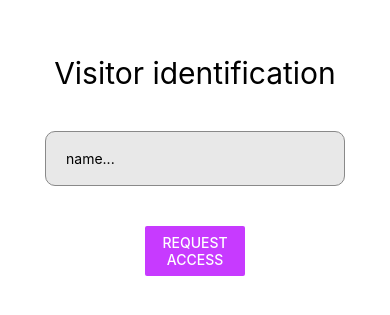
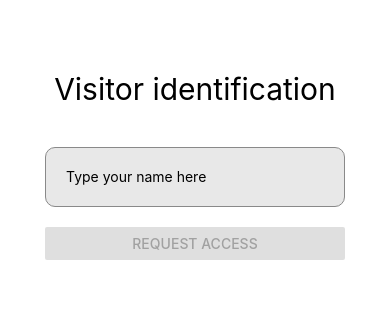
Before and after one commit to ederzin13/use-state-react-native, a React Native app: screen / in a window 390 px wide. Shown: the part 257-572 px from the top of the page. Built offline with nearby package versions, Linux system fonts and the light colour scheme.

Commit message:
grant access logic

```diff
--- a/components/Button.tsx
+++ b/components/Button.tsx
@@ -1,10 +1,14 @@
 import { View, Text, StyleSheet, Button, TouchableOpacity } from "react-native";
 import React from "react";
 
-export default function Btn() {
+type BtnProps = {
+  isDisabled: boolean;
+};
+
+export default function Btn({ isDisabled }: BtnProps) {
   return (
     <TouchableOpacity style={styles.container}>
-      <Button title="Request access" color="#c73aff" />
+      <Button title="Request access" color="#c73aff" disabled={isDisabled} />
     </TouchableOpacity>
   );
 }
--- a/components/Form.tsx
+++ b/components/Form.tsx
@@ -2,14 +2,12 @@ import { View, Text, StyleSheet } from "react-native";
 import React from "react";
 import Title from "./Title";
 import Input from "./Input";
-import Btn from "./Button";
 
 export default function Form() {
   return (
     <View style={styles.container}>
       <Title></Title>
       <Input></Input>
-      <Btn></Btn>
     </View>
   );
 }
--- /dev/null
+++ b/components/Greetings.tsx
@@ -0,0 +1,20 @@
+import { View, Text, StyleSheet } from "react-native";
+import React from "react";
+
+type GreetingsProps = {
+  visitorName: string;
+};
+
+export default function Greetings({ visitorName }: GreetingsProps) {
+  return (
+    <View>
+      <Text style={style.text}>Access granted for {visitorName}!</Text>
+    </View>
+  );
+}
+
+const style = StyleSheet.create({
+  text: {
+    fontSize: 25,
+  },
+});
--- a/components/Input.tsx
+++ b/components/Input.tsx
@@ -1,18 +1,51 @@
-import { View, Text, TextInput, StyleSheet } from "react-native";
+import { View, Text, TextInput, StyleSheet, Button, Alert } from "react-native";
 import React, { useState } from "react";
+import Greetings from "./Greetings";
 
 export default function Input() {
   // Definição do estado com valor inicial (neste caso, string vazia)
   const [name, setName] = useState<string>("");
+  const [accessAuthorized, setAccess] = useState<boolean>(false);
+  const [isDisabled, setDisabled] = useState<boolean>(true);
 
+  //se o acesso estiver autorizado, mostra outro componente com o name
+  if (accessAuthorized)
+    return (
+      <View>
+        <Greetings visitorName={name} />
+        <Button
+          title="Exit"
+          onPress={() => {
+            setAccess(false);
+            setName("");
+            setDisabled(true);
+          }}
+        ></Button>
+      </View>
+    );
+
+  //caso o acesso não esteja autorizado
   return (
     <View style={styles.container}>
       <TextInput
         style={styles.input}
-        placeholder="name..."
+        placeholder="Type your name here"
         value={name}
-        onChangeText={(text) => setName(text)}
-      ></TextInput>
+        onChangeText={(text) => {
+          setName(text);
+          if (text != "") setDisabled(false);
+          else setDisabled(true);
+        }}
+      />
+
+      <Button
+        title="Request access"
+        color="#c73aff"
+        disabled={isDisabled}
+        onPress={() => {
+          setAccess(true);
+        }}
+      />
     </View>
   );
 }
@@ -20,6 +53,7 @@ export default function Input() {
 const styles = StyleSheet.create({
   container: {
     width: 300,
+    gap: 20,
   },
 
   input: {
@@ -27,7 +61,7 @@ const styles = StyleSheet.create({
     borderRadius: 10,
     borderWidth: 1,
     borderColor: "#898989",
-    height: 55,
+    height: 60,
     padding: 20,
   },
 });
```
